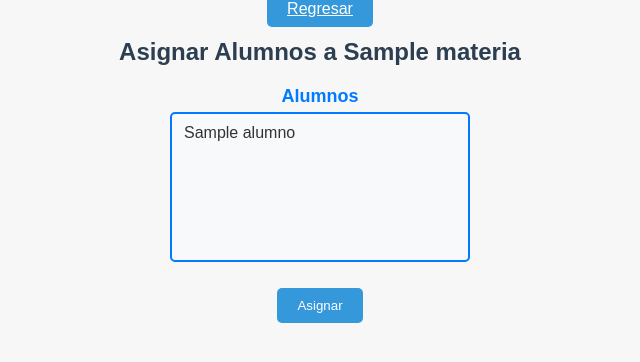
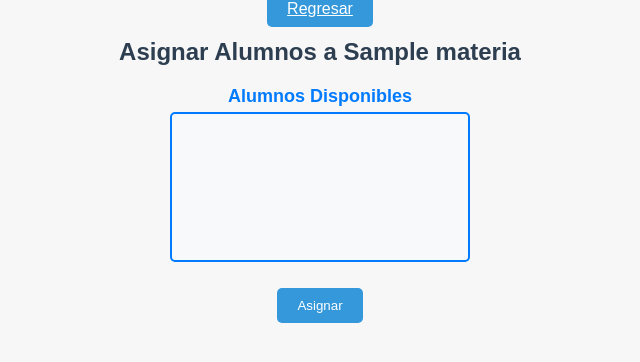
Before and after one commit to LuisPHernandez/ProyectoPOO2024, a Flask app: page /materias/1/asignar in a window 1280 px wide. Shown: the part 65-427 px from the top of the page, without its empty margins (320-960 px from the left). Run offline with Flask 3, Linux system fonts and the light colour scheme; tables that the repository leaves empty hold one stand-in row (values such as "Sample post"); lists and menus that the app fills with data are empty.

Commit message:
Permitir asignar solo alumnos no asignados a una materia

```diff
--- a/src/__init__.py
+++ b/src/__init__.py
@@ -201,9 +201,13 @@
 @app.route('/materias/<int:materia_id>/asignar', methods=['GET', 'POST'])
 def asignar_alumno(materia_id):
     materia = model.Materia.query.get(materia_id)
+    form = forms.AsignarAlumnoForm()
+    alumnos_asignados_ids = [
+        relacion.idAlumno for relacion in model.MateriaAlumno.query.filter_by(idMateria=materia_id).all()
+    ]
+    alumnos_disponibles = model.Alumno.query.filter(~model.Alumno.id.in_(alumnos_asignados_ids)).all()
 
-    form = forms.AsignarAlumnoForm()
-    form.alumnos.choices = [(alumno.id, alumno.nombre) for alumno in model.Alumno.query.all()]
+    form.alumnos.choices = [(alumno.id, alumno.nombre) for alumno in alumnos_disponibles]
 
     if form.validate_on_submit():
         alumnos_seleccionados = form.alumnos.data
@@ -211,6 +215,7 @@
             asignacion = model.MateriaAlumno(idMateria=materia_id, idAlumno=alumno_id)
             db.session.add(asignacion)
         db.session.commit()
+        flash('Alumnos asignados correctamente.', 'success')
         return redirect(url_for('listar_materias'))
     return render_template('seleccionar_alumnos.html', form=form, materia=materia)
 
--- a/src/templates/seleccionar_alumnos.html
+++ b/src/templates/seleccionar_alumnos.html
@@ -6,12 +6,12 @@
 
 {% block body %}
 <div class="asignar-alumnos-contenedor" style="text-align: center;">
-    <a href="{{ url_for('admin')}}" class="btn-primario">Regresar</a>
+    <a href="{{ url_for('listar_materias')}}" class="btn-primario">Regresar</a>
     <h2>Asignar Alumnos a {{ materia.nombre }}</h2>
-    <form method="POST" class="asignar-alumnos-form" style="display: inline-block; text-align: left;">
+    <form method="POST" class="asignar-alumnos-form">
         {{ form.hidden_tag() }}
         <div class="asignar-alumnos-campo">
-            <label for="alumnos" class="alumnos-label">{{ form.alumnos.label }}</label>
+            <label for="alumnos" class="alumnos-label">Alumnos Disponibles</label>
             {{ form.alumnos(class="select-alumnos") }}
         </div>
         <div class="asignar-alumnos-submit">
```
